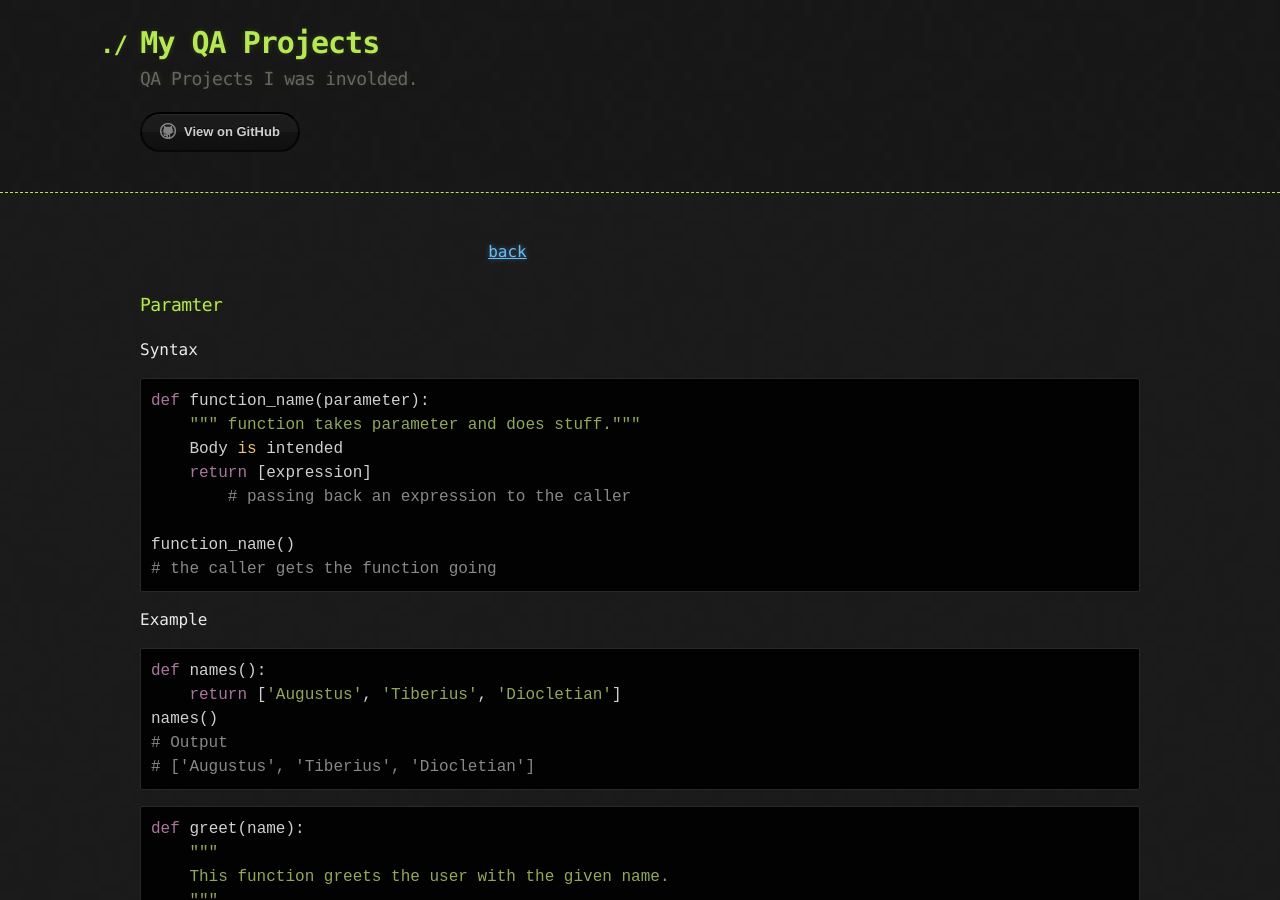
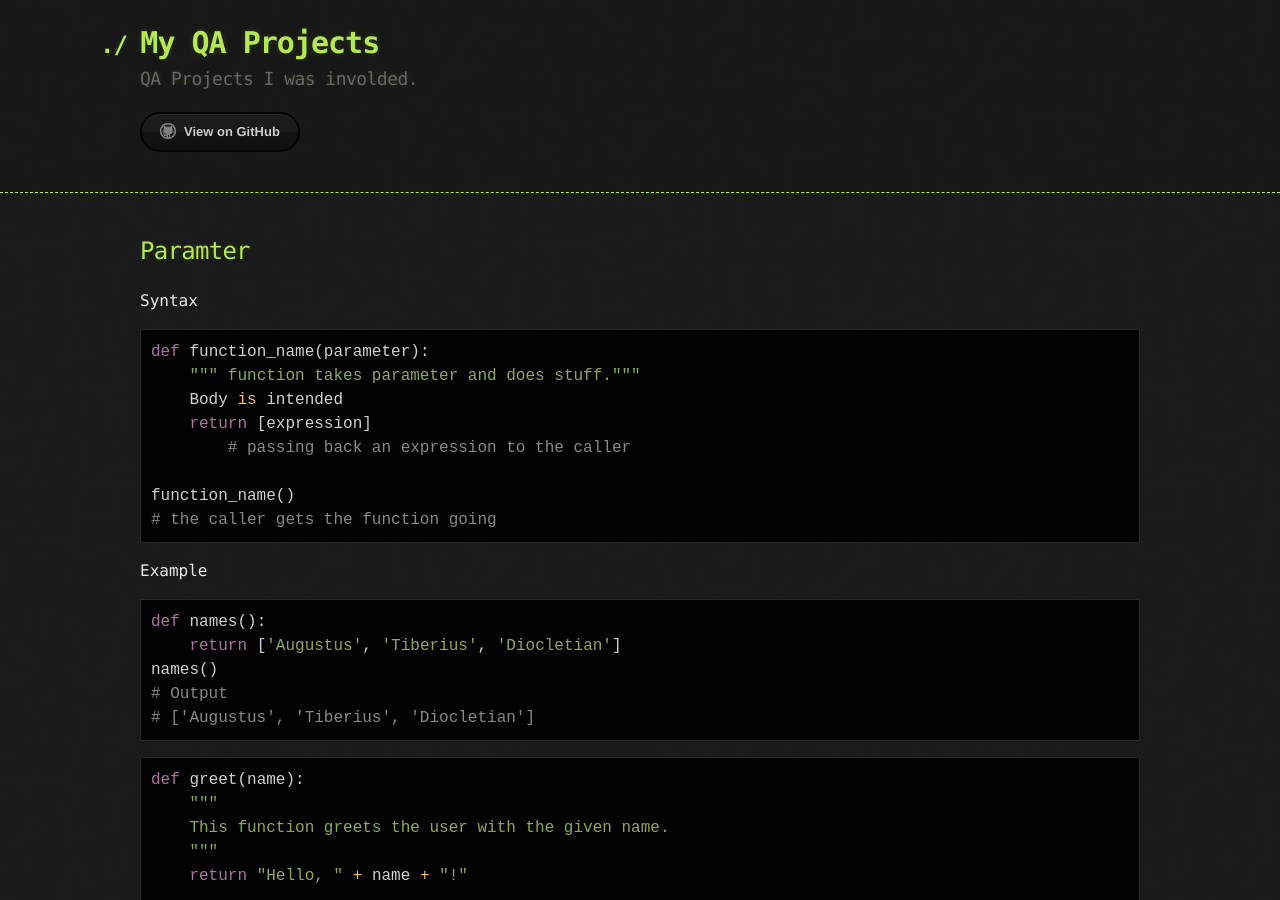
Before and after one commit to sciustechnologia/sciustechnologia.github.io, a Jekyll site: the page built from python/06_functions/0601_Parameter.md, in a window 1280 px wide and 900 px high. Built offline with Jekyll 4.4.1, drawn with Linux system fonts in a browser that asks for light colours.

Commit message:
Update 0601_Parameter.md

```diff
--- a/python/06_functions/0601_Parameter.md
+++ b/python/06_functions/0601_Parameter.md
@@ -1,11 +1,9 @@
 ---
-title: Python - Functions
+title: Python||Functions||Paramter
 layout: default
 ---
 
-||[back](./index.html)
-
-### Paramter
+## Paramter
 
 Syntax
 
```
